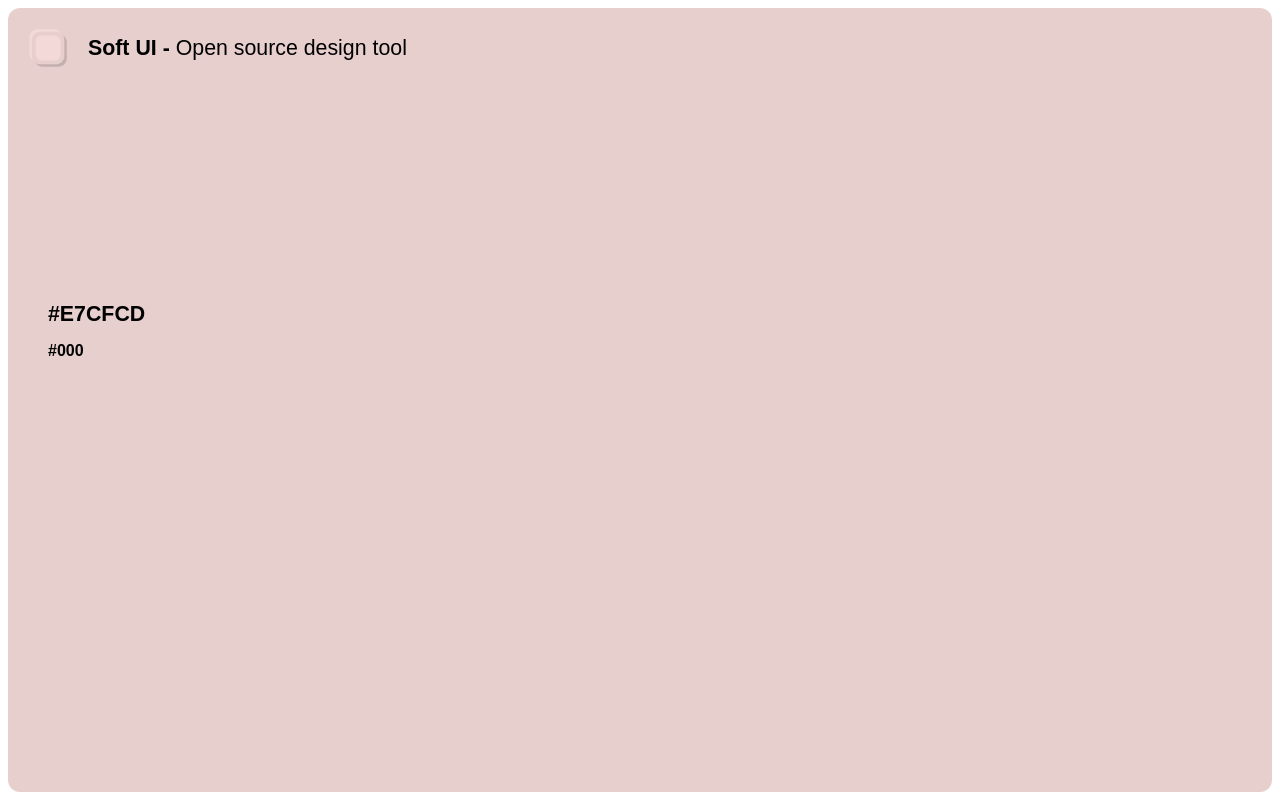
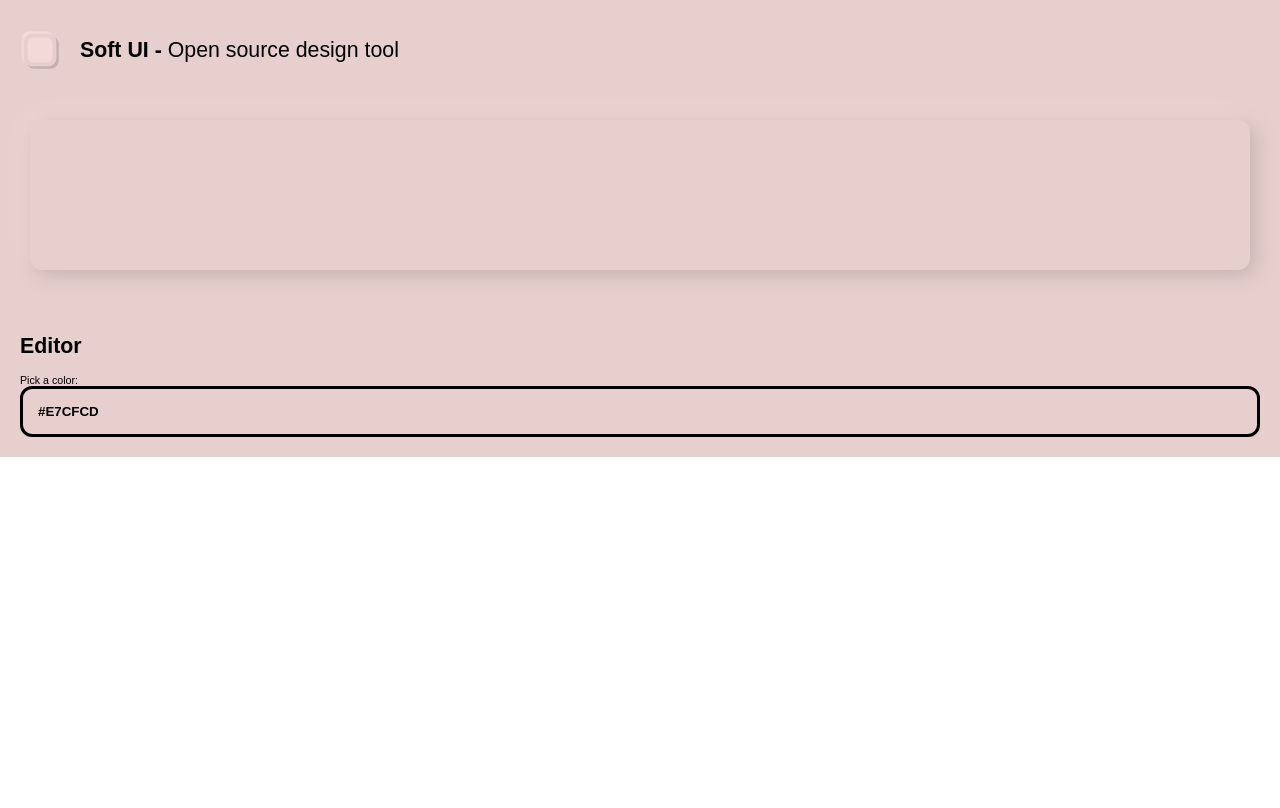
Before and after one commit to shchilkin/soft-ui, a Next.js app: page / in a window 1280 px wide. Built offline with nearby package versions, Linux system fonts and the light colour scheme; a web font is replaced by a local one.

Commit message:
Updated layout, Added function for managing color

```diff
--- /dev/null
+++ b/components/Editor/index.tsx
@@ -0,0 +1,41 @@
+import React, { ReactElement, useState } from 'react';
+import { useTheme } from '../../store/reducers/themeReducer';
+import Input from '../Input';
+import { hexColor } from '../../shared';
+import { getFontColor, isValidHexColor } from '../../utils/ECMAScript';
+
+const Editor = (): ReactElement => {
+  const { mainColor, updateMainColor, updateFontColor } = useTheme();
+  const [mainColorInputState, setMainColorInputState] = useState<hexColor | string>(mainColor);
+
+
+  const handleMainColorChange = (event) => {
+    const color = event.target.value;
+
+    setMainColorInputState(color);
+
+    // Update state if color is valid
+    if (isValidHexColor(color)) {
+      handleThemeChange(color);
+    }
+  };
+
+  const handleThemeChange = (color: hexColor): void => {
+    updateMainColor(color);
+    updateFontColor(getFontColor(color));
+    // TODO:  Update shadow values
+    // updateLightShadow();
+    // updateDarkShadow();
+  };
+
+  // TODO: Add color picker
+  return (
+    <div id={'Editor'} style={{ padding: '20px' }}>
+      <h1>Editor</h1>
+      <span>Pick a color:</span>
+      <Input value={mainColorInputState} onChange={handleMainColorChange} />
+    </div>
+  );
+};
+
+export default Editor;
--- /dev/null
+++ b/components/Header/index.tsx
@@ -0,0 +1,17 @@
+import Logo from '../Logo/logo';
+import React, { ReactElement } from 'react';
+
+const Header = (): ReactElement => {
+  return (
+    <div style={{ display: 'flex', paddingTop: '10px' }}>
+      <Logo />
+      <div style={{ alignSelf: 'center' }}>
+        <h1 className={'header'}>
+          <span className={'bold'}>Soft UI</span> - <span className={'regular'}>Open source design tool</span>
+        </h1>
+      </div>
+    </div>
+  );
+};
+
+export default Header;
--- /dev/null
+++ b/components/Input/index.tsx
@@ -0,0 +1,31 @@
+import React, { ReactElement } from 'react';
+import { useTheme } from '../../store/reducers/themeReducer';
+
+interface InputProps {
+  value: number | string
+  onChange: (event: any) => void
+}
+
+/**
+ * Input component
+ * */
+const Input = (props: InputProps): ReactElement => {
+  const { mainColor, fontColor } = useTheme();
+  const { value, onChange } = props;
+  return <input
+    value={value}
+    onChange={onChange}
+    style={{
+      fontWeight: 600,
+      color: fontColor,
+      textTransform: 'uppercase',
+      width: '100%',
+      padding: '15px',
+      borderRadius: '12px',
+      backgroundColor: mainColor,
+      border: `${fontColor} solid 3px`,
+      boxSizing: 'border-box'
+    }} />;
+};
+
+export default Input;
--- a/components/logo/logo.tsx
+++ b/components/Logo/logo.tsx
@@ -2,7 +2,7 @@ import React from 'react';
 import { useTheme } from '../../store/reducers/themeReducer';
 
 /**
- * Soft UI Vector logo
+ * Soft UI Vector Logo
  */
 const Logo = (): JSX.Element => {
   const { mainColor, darkShadow, lightShadow } = useTheme();
--- /dev/null
+++ b/components/Preview/index.tsx
@@ -0,0 +1,24 @@
+import React, { ReactElement } from 'react';
+import { useTheme } from '../../store/reducers/themeReducer';
+
+const Preview = (): ReactElement => {
+  const { mainColor, fontColor, darkShadow, lightShadow } = useTheme();
+
+  return (
+    <div id={'Preview'} style={{ padding: '20px' }}>
+      <div
+        style={{
+          margin: '10px',
+          minHeight: '150px',
+          backgroundColor: mainColor,
+          borderRadius: 12,
+          color: fontColor,
+          boxShadow: `${darkShadow} 5px 5px 20px 0, ${lightShadow} -5px -5px 20px 0`
+        }}
+      />
+    </div>
+
+  );
+};
+
+export default Preview;
--- a/pages/index.tsx
+++ b/pages/index.tsx
@@ -1,6 +1,8 @@
 import React from 'react';
-import Logo from '../components/logo/logo';
 import { useTheme } from '../store/reducers/themeReducer';
+import Header from '../components/Header';
+import Preview from '../components/Preview';
+import Editor from '../components/Editor';
 
 const Home = (): unknown => {
   import('../utils/rust/soft-ui-utils/pkg').then((module) => {
@@ -8,31 +10,13 @@ const Home = (): unknown => {
     // module.greet(module.to_hex(10).toString());
   });
 
-  const { mainColor, fontColor, darkShadow, lightShadow } = useTheme();
+  const { mainColor, fontColor } = useTheme();
 
   return (
-    <div id={'page'} style={{ background: mainColor, borderRadius: 12 }}>
-      <div style={{ display: 'flex' }}>
-        <Logo />
-        <div style={{ alignSelf: 'center' }}>
-          <h1 className={'header'}>
-            <span className={'bold'}>Soft UI</span> - <span className={'regular'}>Open source design tool</span>
-          </h1>
-        </div>
-      </div>
-      <div className={'generator-grid'}>
-        <div
-          className={'softui-preview'}
-          style={{
-            backgroundColor: mainColor,
-            color: fontColor,
-            boxShadow: `${darkShadow} 5px 5px 20px 0px, ${lightShadow} -5px -5px 20px 0px;`
-          }}
-        >
-          <h1>{mainColor}</h1>
-          <h2>{fontColor}</h2>
-        </div>
-      </div>
+    <div className={'flex-test'} style={{ background: mainColor, color: fontColor }}>
+      <Header />
+      <Preview />
+      <Editor />
     </div>
   );
 };
--- a/shared/index.ts
+++ b/shared/index.ts
@@ -3,3 +3,19 @@
  * @example \#ED2939 or #FBA
  * */
 export type hexColor = string;
+
+//TODO: Add documentation
+export const sixDigitHexRegex = /^#?([a-f\d]{2})([a-f\d]{2})([a-f\d]{2})$/i;
+
+//TODO: Add documentation
+export const threeDigitHexRegex = /^#?([a-f\d]{1})([a-f\d]{1})([a-f\d]{1})$/i;
+
+//TODO: Add documentation
+export type rgbValue = number;
+
+//TODO: Add documentation
+export interface rgbColor {
+  red: rgbValue,
+  green: rgbValue,
+  blue: rgbValue,
+}
--- a/store/reducers/themeReducer.ts
+++ b/store/reducers/themeReducer.ts
@@ -22,7 +22,7 @@ export const useTheme = (): Theme => {
   const dispatch = useDispatch();
 
   const mainColor = useSelector<ApplicationState, hexColor>((state) => state.themeReducer.mainColor);
-  const updateMainColor = (data: Partial<themeState>) => {
+  const updateMainColor = (data: hexColor) => {
     dispatch({
       type: themeActionType.UPDATE_MAIN_COLOR,
       payload: data
@@ -30,7 +30,7 @@ export const useTheme = (): Theme => {
   };
 
   const fontColor = useSelector<ApplicationState, hexColor>((state) => state.themeReducer.fontColor);
-  const updateFontColor = (data: Partial<themeState>) => {
+  const updateFontColor = (data: hexColor) => {
     dispatch({
       type: themeActionType.UPDATE_FONT_COLOR,
       payload: data
@@ -38,7 +38,7 @@ export const useTheme = (): Theme => {
   };
 
   const lightShadow = useSelector<ApplicationState, hexColor>((state) => state.themeReducer.lightShadow);
-  const updateLightShadow = (data: Partial<themeState>) => {
+  const updateLightShadow = (data: hexColor) => {
     dispatch({
       type: themeActionType.UPDATE_LIGHT_SHADOW,
       payload: data
@@ -46,7 +46,7 @@ export const useTheme = (): Theme => {
   };
 
   const darkShadow = useSelector<ApplicationState, hexColor>((state) => state.themeReducer.darkShadow);
-  const updateDarkShadow = (data: Partial<themeState>) => {
+  const updateDarkShadow = (data: hexColor) => {
     dispatch({
       type: themeActionType.UPDATE_DARK_SHADOW,
       payload: data
--- a/styles/styles.css
+++ b/styles/styles.css
@@ -5,25 +5,12 @@
 html, body {
   font-family: 'Poppins', sans-serif;
   font-size: 8pt;
-  height: 100%;
-  overflow: hidden;
+  margin: 0;
+  height: 100vh;
 }
 
-.softui-preview {
-  grid-column-start: 2;
-  grid-column-end: five;
-  grid-row-start: row1-start;
-  grid-row-end: 3;
-
-  width: 300px;
-  height: 300px;
-  border-radius: 12px;
-}
-
-.generator-grid {
-  display: grid;
-  grid-template-columns: 40px 50px auto 50px 40px;
-  grid-template-rows: 25% 100px auto;
+body {
+  justify-content: center;
 }
 
 .header {
@@ -47,7 +34,13 @@ html, body {
   max-height: 48px;
 }
 
-#page {
-  width: calc(100vw - var(--main-margin));
-  height: calc(100vh - var(--main-margin));
+.grid-container {
+  display: grid;
+  grid-template-rows: 50px repeat(2, 1fr);
+  box-shadow: #c4b0ae 5px 5px 20px 0, #f3d9d7 -5px -5px 20px 0;
 }
+
+.flex-test {
+  flex-direction: column;
+  align-items: center;
+}
--- /dev/null
+++ b/utils/ECMAScript/index.ts
@@ -0,0 +1,60 @@
+import { hexColor, rgbColor, sixDigitHexRegex, threeDigitHexRegex } from '../../shared';
+
+/**
+ * Check is hex color valid
+ * @param color {string} a hexadecimal triplet we want to check
+ * @returns {boolean} True or False
+ * */
+export function isValidHexColor(color: string): boolean {
+  const hexRegularExpression = /^#([a-fA-F0-9]{6}|[a-fA-F0-9]{3})$/;
+  return hexRegularExpression.test(color);
+}
+
+//TODO: Add documentation
+export function threeDigitHexToSixDigit(color: hexColor): hexColor {
+  // TODO: Refactor
+  const hexColorArray = threeDigitHexRegex.exec(color);
+  return `#${hexColorArray[1].repeat(2)}${hexColorArray[2].repeat(2)}${hexColorArray[3].repeat(2)}`;
+}
+
+//TODO: Add documentation
+export function isHexSixDigits(color: hexColor): boolean {
+  return sixDigitHexRegex.test(color);
+}
+
+//TODO: Add documentation
+export function hexToRGB(color: hexColor): rgbColor {
+  //TODO: Refactor
+
+  if (isHexSixDigits(color)) {
+    const hexColorArray = sixDigitHexRegex.exec(color);
+    return {
+      red: parseInt(hexColorArray[1], 16),
+      green: parseInt(hexColorArray[2], 16),
+      blue: parseInt(hexColorArray[3], 16)
+    };
+  } else {
+    const hexColorArray = sixDigitHexRegex.exec(threeDigitHexToSixDigit(color));
+    return {
+      red: parseInt(hexColorArray[1], 16),
+      green: parseInt(hexColorArray[2], 16),
+      blue: parseInt(hexColorArray[3], 16)
+    };
+  }
+}
+
+//TODO: Add documentation
+export function getFontColor(color: hexColor): hexColor {
+
+  const rgb = hexToRGB(color);
+
+  const { red, green, blue } = rgb;
+
+  const luminance = ((0.299 * red) + (0.587 * green) + (0.114 * blue)) / 255;
+
+  if (luminance > 0.5) {
+    return '#000000';
+  } else {
+    return '#FFFFFF';
+  }
+}
```
Also changed, not shown: store/types/theme/index.ts (+4 -4 lines), 1 other file (tests, documents, lock files or other folders).
